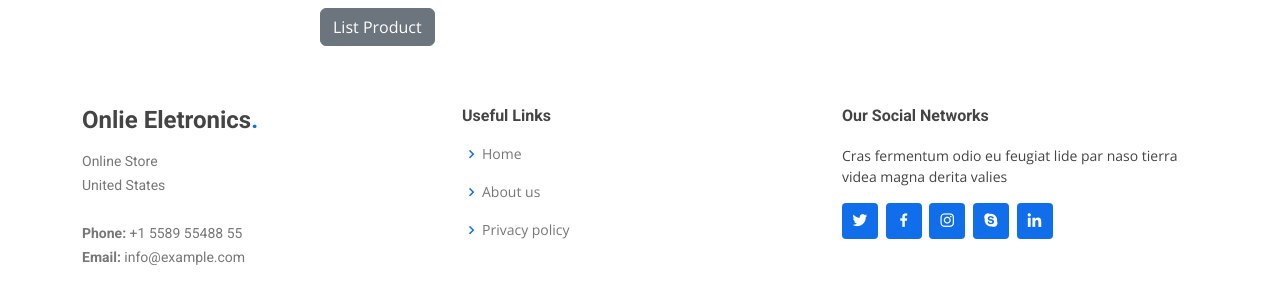
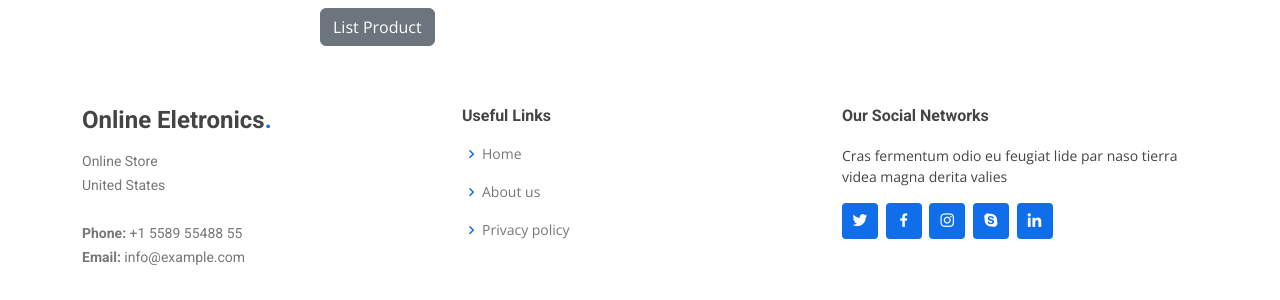
Before and after one commit to NatalioF22/OnlineElectronics, a Django app: page /add_product/ in a window 1280 px wide. Shown: the part 190-490 px from the top of the page. Run offline with Django 4.2, Linux system fonts and the light colour scheme; some libraries are stand-ins or nearby versions.

```diff
--- a/WebApp/templates/footer.html
+++ b/WebApp/templates/footer.html
@@ -19,7 +19,7 @@
         <div class="row">
 
           <div class="col-lg-4 col-md-6 footer-contact">
-            <h3>Onlie Eletronics<span>.</span></h3>
+            <h3>Online Eletronics<span>.</span></h3>
             <p>
               Online Store <br>
               United States <br><br>
```
